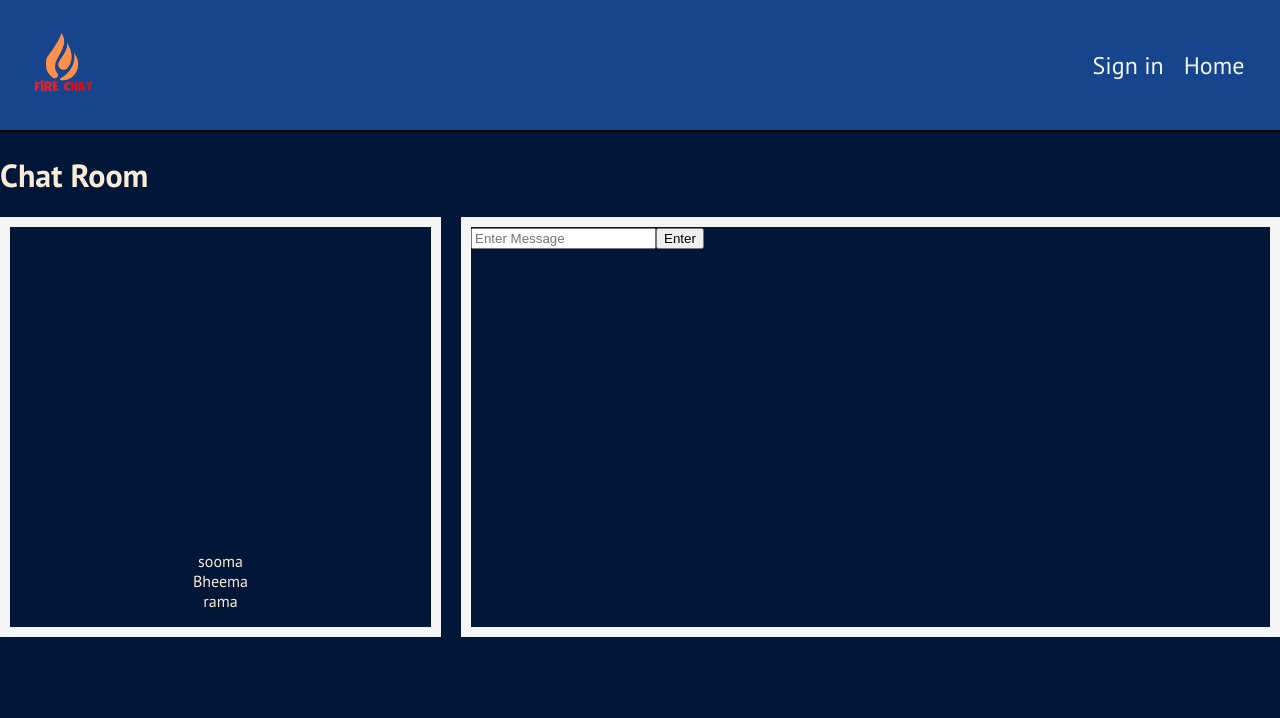
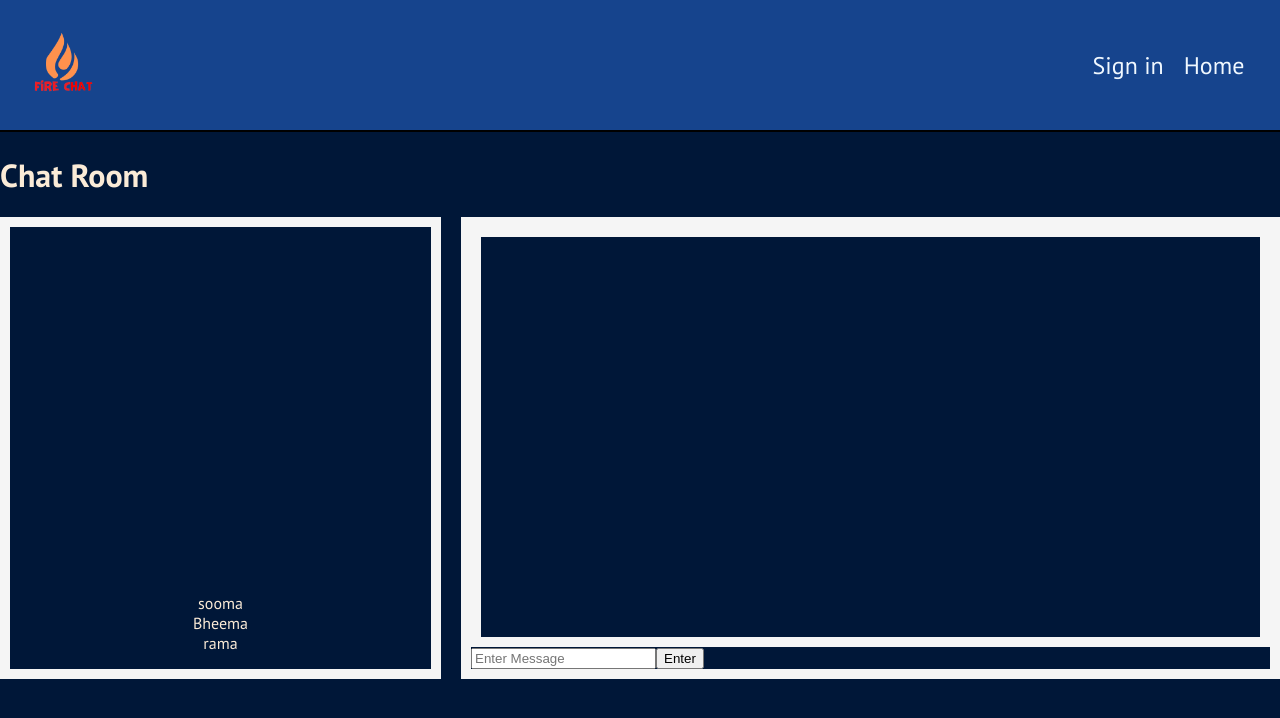
Before and after one commit to aqtar010/Chat-App-FrontEnd, a React (Vite) app: page /chatroom in a window 1280 px wide. Shown: the top 718 px of the page. Built offline with nearby package versions, Linux system fonts and the light colour scheme.

Commit message:
chatroom update

```diff
--- a/src/components/Chatroom/chatroom.component.jsx
+++ b/src/components/Chatroom/chatroom.component.jsx
@@ -1,5 +1,38 @@
+import { useState } from "react";
 import "./chatroom.styles.scss";
+import { useEffect } from "react";
 const ChatRoom = () => {
+  const [chatInput, setChatInput] = useState({});
+  const handleChatSend = async (e) => {
+    e.preventDefault();
+    try {
+      const response = await fetch("http://localhost:5000/chatroom/user", {
+        method: "POST",
+        headers: { "Content-Type": "application/json" },
+        body: JSON.stringify(chatInput),
+      });
+      if(!response.ok){
+
+        throw new Error("Message sending failed");
+      }
+      const data = await response.json();
+        console.log("Message sent Success:", data);
+
+        setChatInput({text:"",timestamp:""})
+
+    } catch (error) {
+      console.error("Error:", error.message);
+      // Handle error, show error message to the user, etc.
+    }
+  };
+  useEffect(() => {
+    console.log(chatInput);
+  }, [chatInput]);
+  const handleChatInputChange = (e) => {
+    setChatInput((values) => {
+      return { ...values, text: e.target.value, timestamp: Date.now() };
+    });
+  };
   return (
     <div className="chatroom-container">
       <div className="chatroom-header">
@@ -14,8 +47,14 @@ const ChatRoom = () => {
           </ul>
         </div>
         <div className="chat-area-conntainer">
-          <form type="submit">
-            <input type="textarea" placeholder="Enter Message"></input>
+          <form type="submit" onSubmit={handleChatSend}>
+            <div></div>
+            <input
+              type="textarea"
+              placeholder="Enter Message"
+              value={chatInput.text}
+              onChange={handleChatInputChange}
+            ></input>
             <button>Enter</button>
           </form>
         </div>
```
